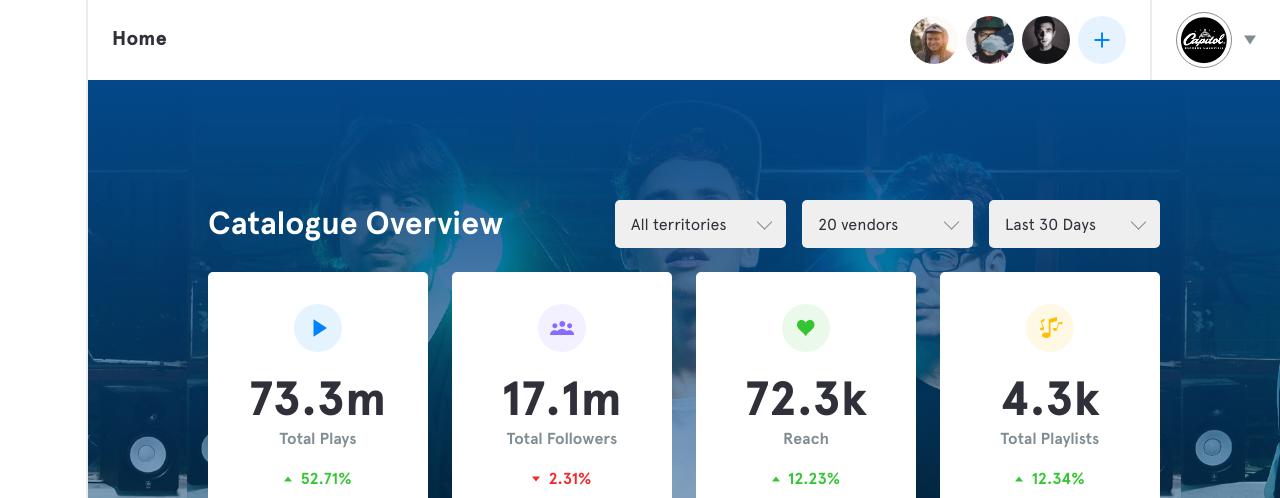
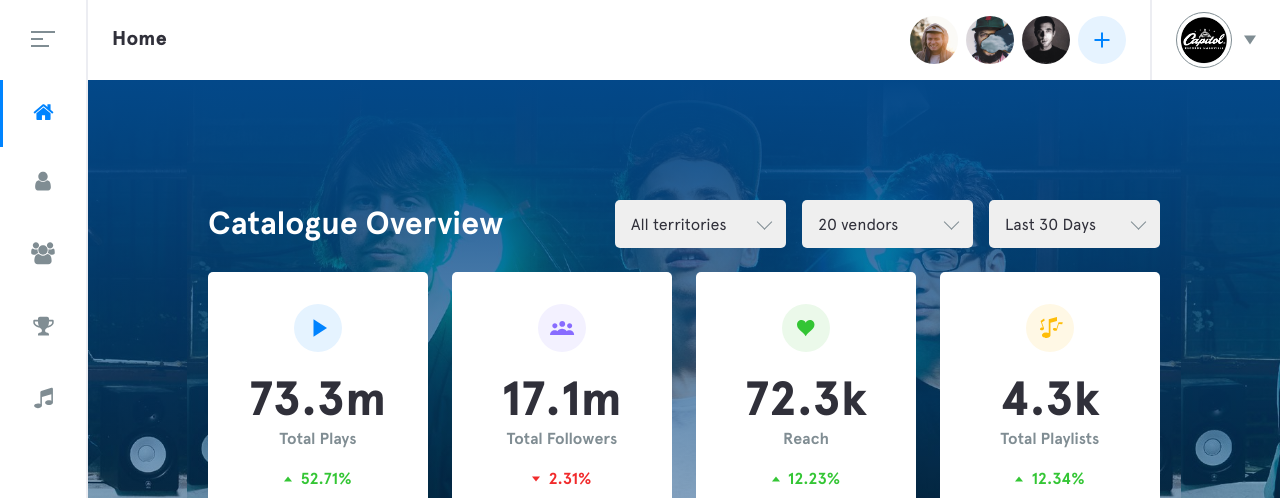
Before and after one commit to johnytotheg/EI, a Jekyll site: the page built from index.html, in a window 1280 px wide. Shown: the top 498 px of the page. Built offline with Jekyll 4.4.1, drawn with Linux system fonts in a browser that asks for light colours.

Commit message:
added links to sidebar

```diff
--- a/_includes/sidebar.html
+++ b/_includes/sidebar.html
@@ -1 +1,16 @@
-<div class="sidebar"></div>
+<div class="sidebar">
+    <nav>
+        <div class="burger">
+            <span></span>
+            <span></span>
+            <span></span>
+        </div>
+        <ul class="nav-links">
+            <li class="active"><a class="active" href="">{% include icon-home.svg %}</a></li>
+            <li><a href="">{% include icon-catalogue.svg %}</a></li>
+            <li><a href="">{% include icon-artists.svg %}</a></li>
+            <li><a href="">{% include icon-products.svg %}</a></li>
+            <li><a href="">{% include icon-tracks.svg %}</a></li>
+        </ul>
+    </nav>
+</div>
--- a/_sass/main.scss
+++ b/_sass/main.scss
@@ -614,6 +614,74 @@ header {
     border-right: 2px solid $grey-light;
 }
 
+nav {
+    position: relative;
+}
+
+.burger {
+    height: 18px;
+    width: 24px;
+    position: absolute;
+    left: 50%;
+    top: 30px;
+    transform: translateX(-50%);
+    span {
+        width: 12px;
+        height: 2px;
+        background: $grey-med;
+        position: absolute;
+        top: 50%;
+        left: 0;
+        transform: translateY(-50%);
+        &:first-child {
+            transform: translateY(-8px);
+            width: 24px;
+        }
+        &:last-child {
+            transform: translateY(6px);
+            width: 18px;
+        }
+    }
+}
+
+ul.nav-links {
+    position: absolute;
+    top: 80px;
+    width: 86px;
+    display: flex;
+    flex-direction: column;
+    align-items: center;
+    li {
+        width: 100%;
+        display: flex;
+        text-align: center;
+        justify-content: center;
+        position: relative;
+        &.active {
+            &:after {
+                content: '';
+                position: absolute;
+                top: 0;
+                left: 0;
+                width: 3px;
+                height: 100%;
+                background: $primary;
+            }
+        }
+        a {
+            padding: 24px 30px;
+            &.active {
+                svg {
+                    fill: $primary;
+                    path {
+                        fill: $primary;
+                    }
+                }
+            }
+        }
+    }
+}
+
 // buttons
 .select {
     position: relative;
```
Also changed, not shown: _includes/icon-artists.svg (added), _includes/icon-catalogue.svg (added), _includes/icon-home.svg (added), _includes/icon-products.svg (added), _includes/icon-tracks.svg (added).
